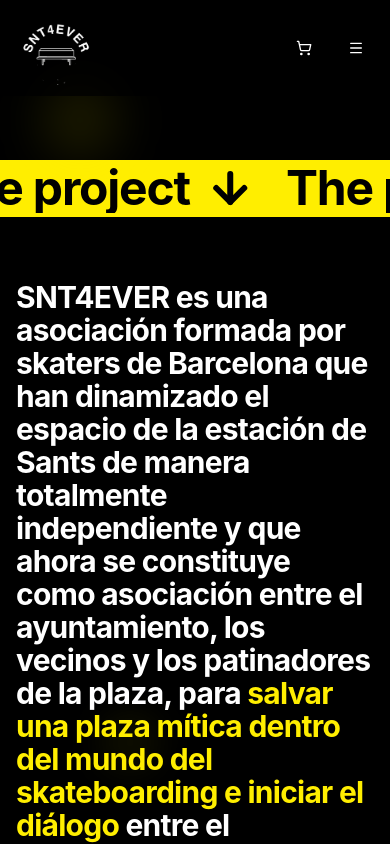
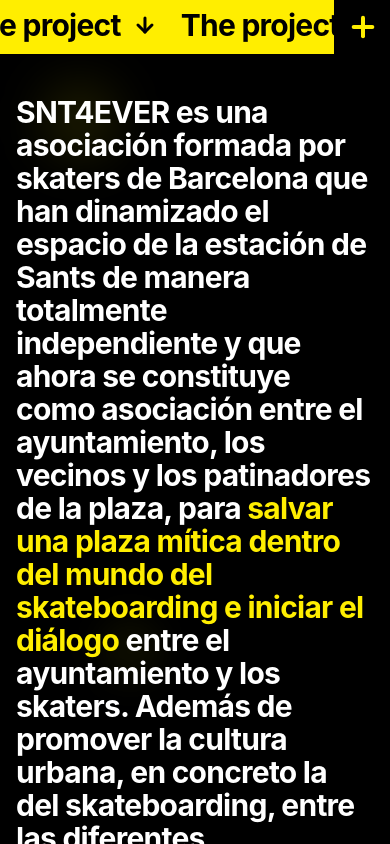
Before and after one commit to davidSusko/SNT4EVER, a React (Vite) app: page / in a window 390 px wide. Shown: the top 844 px of the page. Built offline with nearby package versions, Linux system fonts and the light colour scheme.

Commit message:
[feat] mobile menu re-design

```diff
--- a/src/components/layout/Navigation.tsx
+++ b/src/components/layout/Navigation.tsx
@@ -1,7 +1,7 @@
 import { useState } from 'react';
-import { Menu, ShoppingCart } from 'lucide-react';
-import { Button } from '@/components/ui/button';
+import { ShoppingCart, Plus, ArrowDown } from 'lucide-react';
 import { Sheet, SheetContent, SheetTrigger } from '@/components/ui/sheet';
+import Marquee from '@/components/common/Marquee';
 import { NAVIGATION_ITEMS } from '@/constants';
 import { useActiveSection } from '@/hooks';
 import logo from '@/assets/images/ICON-SNT-HEADER.png';
@@ -13,8 +13,8 @@
   const activeSection = useActiveSection(sectionIds);
 
   return (
-    <header className="fixed top-0 left-0 right-0 z-50 bg-black bg-opacity-75 font-mono">
-      <nav className="container-snt h-24 flex items-center justify-between">
+    <header className="fixed top-0 left-0 right-0 z-50 md:bg-black md:bg-opacity-75 bg-yellow font-mono">
+      <nav className="container-snt h-24 hidden md:flex items-center justify-between">
         {/* Logo */}
         <div className="flex items-center">
           <a href="/" className="flex items-center">
@@ -37,20 +37,27 @@
             <ShoppingCart className="h-5 w-5" />
           </a>
         </div>
+      </nav>
 
-        {/* Mobile Navigation */}
-        <div className="md:hidden flex items-center space-x-4">
-          {/* Cart Icon */}
-          <Button variant="ghost" size="icon" className="text-white hover:text-yellow">
-            <ShoppingCart className="h-5 w-5" />
-          </Button>
+      {/* Mobile Navigation */}
+      <div className="md:hidden flex items-center justify-between h-14 w-full relative overflow-hidden border-b-2 border-black">
+        <div className="flex-1 overflow-hidden h-full flex items-center">
+          <Marquee speed="slow" direction="right" pauseOnHover={false}>
+            {Array(10).fill(null).map((_, i) => (
+              <span key={i} className="inline-flex items-center gap-3 mx-3 text-black font-bold text-3xl shrink-0 whitespace-nowrap leading-none tracking-tight">
+                The project
+                <ArrowDown className="h-6 w-6" strokeWidth={3} />
+              </span>
+            ))}
+          </Marquee>
+        </div>
 
-          {/* Hamburger Menu */}
+        <div className="h-14 w-14 bg-black flex-shrink-0 flex items-center justify-center z-10 border-l-2 border-black">
           <Sheet open={isOpen} onOpenChange={setIsOpen}>
             <SheetTrigger asChild>
-              <Button variant="ghost" size="icon" className="text-white hover:text-yellow">
-                <Menu className="h-5 w-5" />
-              </Button>
+              <button className="flex items-center justify-center w-full h-full text-yellow hover:text-white transition-colors focus:outline-none">
+                <Plus className="h-8 w-8" strokeWidth={3} />
+              </button>
             </SheetTrigger>
             <SheetContent side="right" className="bg-black border-white/10 text-white">
               <div className="flex flex-col space-y-6 mt-8">
@@ -58,7 +65,7 @@
                   <a
                     key={item.id}
                     href={item.href}
-                    className={`text-lg font-medium transition-all duration-300 relative ${item.isSpecial
+                    className={`text-4xl font-medium transition-all duration-300 relative ${item.isSpecial
                       ? 'bg-yellow text-black px-3 py-2 rounded-lg text-center'
                       : activeSection === item.id
                         ? 'text-yellow font-semibold'
@@ -84,7 +91,7 @@
             </SheetContent>
           </Sheet>
         </div>
-      </nav>
+      </div>
     </header>
   );
 };
--- a/src/components/sections/HeroSection.tsx
+++ b/src/components/sections/HeroSection.tsx
@@ -13,9 +13,9 @@
   );
 
   return (
-    <section className="min-h-screen flex flex-col justify-center items-center pt-32 md:pt-40 relative overflow-hidden bg-black">
+    <section className="min-h-screen flex flex-col justify-center items-center pt-24 md:pt-40 relative overflow-hidden bg-black">
       {/* Animated Marquee */}
-      <div className="w-full bg-yellow py-1 md:py-2 mb-16 mt-8 md:mt-12 flex items-center overflow-hidden">
+      <div className="hidden w-full bg-yellow py-1 md:py-2 mb-16 mt-8 md:mt-12 md:flex items-center overflow-hidden">
         <Marquee speed="slow" direction="right" pauseOnHover={false}>
           {Array(10).fill(null).map((_, i) => renderMarqueeItem(i))}
         </Marquee>
--- a/src/components/ui/sheet.tsx
+++ b/src/components/ui/sheet.tsx
@@ -36,9 +36,9 @@
         top: "inset-x-0 top-0 border-b data-[state=closed]:slide-out-to-top data-[state=open]:slide-in-from-top",
         bottom:
           "inset-x-0 bottom-0 border-t data-[state=closed]:slide-out-to-bottom data-[state=open]:slide-in-from-bottom",
-        left: "inset-y-0 left-0 h-full w-3/4 border-r data-[state=closed]:slide-out-to-left data-[state=open]:slide-in-from-left sm:max-w-sm",
+        left: "inset-y-0 left-0 h-full w-full border-r data-[state=closed]:slide-out-to-left data-[state=open]:slide-in-from-left sm:max-w-sm",
         right:
-          "inset-y-0 right-0 h-full w-3/4 border-l data-[state=closed]:slide-out-to-right data-[state=open]:slide-in-from-right sm:max-w-sm",
+          "inset-y-0 right-0 h-full w-full border-l data-[state=closed]:slide-out-to-right data-[state=open]:slide-in-from-right sm:max-w-sm",
       },
     },
     defaultVariants: {
@@ -62,8 +62,8 @@
       className={cn(sheetVariants({ side }), className)}
       {...props}
     >
-      <SheetPrimitive.Close className="absolute right-4 top-4 rounded-sm opacity-70 ring-offset-background transition-opacity hover:opacity-100 focus:outline-none focus:ring-2 focus:ring-ring focus:ring-offset-2 disabled:pointer-events-none data-[state=open]:bg-secondary">
-        <X className="h-4 w-4" />
+      <SheetPrimitive.Close className="absolute right-0 top-0 flex items-center justify-center h-14 w-14 bg-black text-yellow hover:text-white transition-colors focus:outline-none disabled:pointer-events-none">
+        <X className="h-8 w-8" strokeWidth={3} />
         <span className="sr-only">Close</span>
       </SheetPrimitive.Close>
       {children}
```
